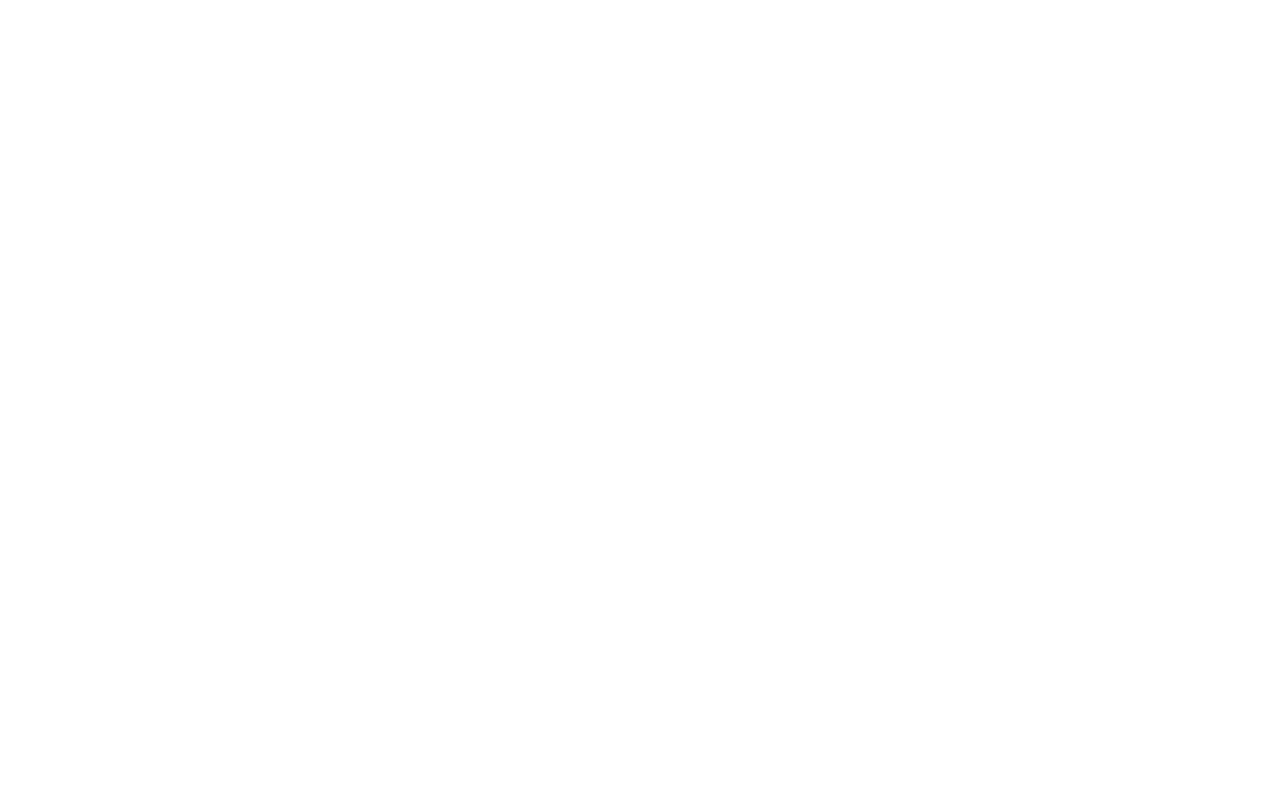
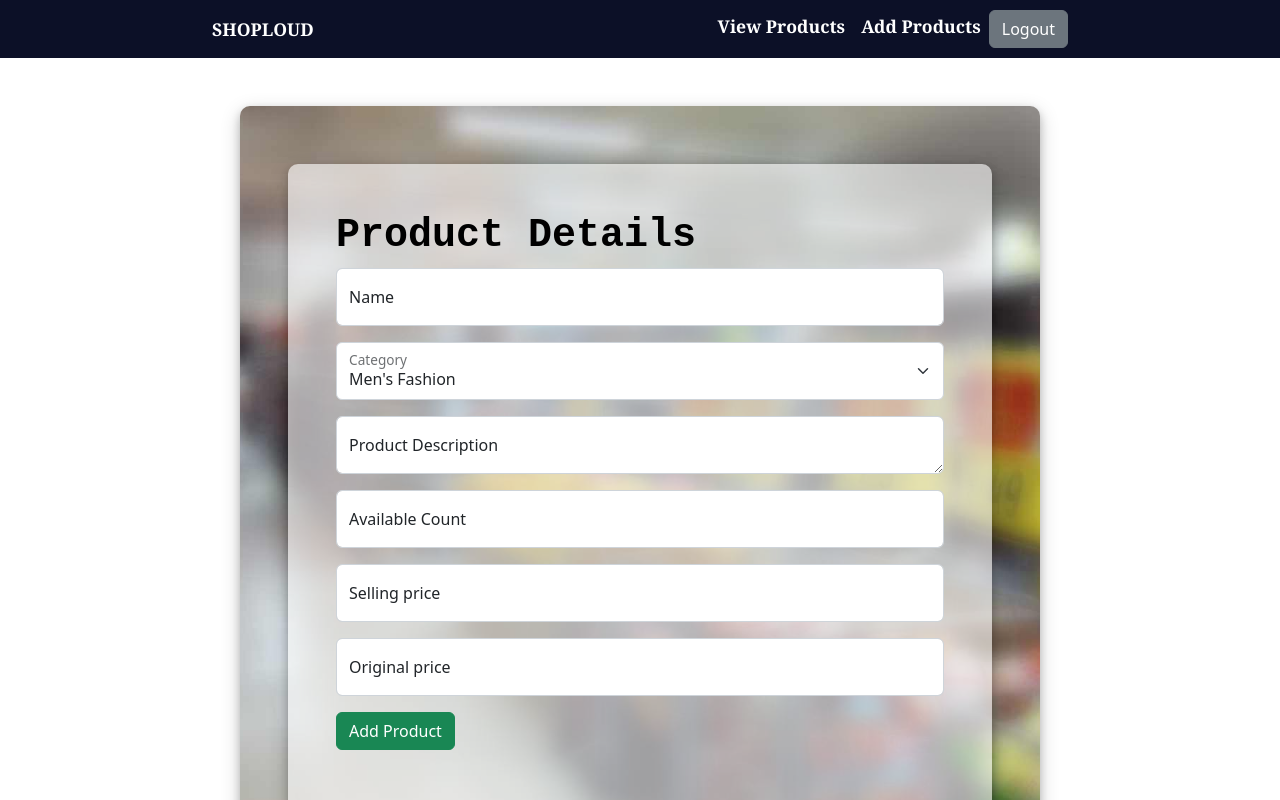
Before and after one commit to skyamit/Shopcloud-gui, a React (Create React App) app: page /admin/add in a window 1280 px wide. Before the commit this address had no page. Shown: the top 800 px of the page. Built offline with nearby package versions, Linux system fonts and the light colour scheme; sample sign-in values are in the browser's storage.

Commit message:
add projects working

```diff
--- a/public/index.html
+++ b/public/index.html
@@ -7,7 +7,7 @@
     <meta name="theme-color" content="#000000" />
     <meta
       name="description"
-      content="Web site created using create-react-app"
+      content="Shoploud one stop for online shopping"
     />
     <link rel="apple-touch-icon" href="%PUBLIC_URL%/logo192.png" />
     <!--
@@ -24,7 +24,7 @@
       work correctly both with client-side routing and a non-root public URL.
       Learn how to configure a non-root public URL by running `npm run build`.
     -->
-    <title>React App</title>
+    <title>Shoploud - Shopping begins here</title>
   </head>
   <body>
     <noscript>You need to enable JavaScript to run this app.</noscript>
--- a/src/components/molecules/header/AdminHeader.js
+++ b/src/components/molecules/header/AdminHeader.js
@@ -7,14 +7,14 @@
 function AdminHeader(props) {
     const[logoutt,setLogout] = useState(false);
     const logout = ()=>{
-        window.sessionStorage.setItem("admin",'null');
+        window.sessionStorage.removeItem("admin");
         setLogout(true);
     };
 
     const navigate = useNavigate();
 
     useEffect(()=>{
-        if(sessionStorage.getItem("admin") === 'null'){
+        if(sessionStorage.getItem("admin") === null){
             navigate("/admin/login",{});
         }
     },[logoutt,navigate]);
@@ -27,7 +27,7 @@
                 </div>
                 <div id="buttons" className="bold">
                     <Link className="header-text  link white text me-2" to="/admin/products" >View Products</Link>
-                    <Link className="header-text  link white text ms-2"  to="/admin/update" >Add Products</Link>
+                    <Link className="header-text  link white text ms-2"  to="/admin/add" >Add Products</Link>
                     <Button className="header-text  link white text ms-2"  onClick={logout} >Logout</Button>
                 </div>
             </div>
--- /dev/null
+++ b/src/container/addproduct/AddProduct.js
@@ -0,0 +1,100 @@
+import React, { useState } from 'react';
+import { Button, Form, FormGroup, Input, Label } from 'reactstrap';
+import '../../style/Basic.scss';
+
+function AddProduct() {
+    const admin = sessionStorage.getItem("admin");
+    const [name,setName] = useState();
+    const [category,setCategory] = useState();
+    const [desc,setDesc] = useState();
+    const [count,setCount] = useState();
+    const [sellingPrice, setSellingPrice] = useState();
+    const [originalPrice, setOriginalPrice] = useState();
+    const fcreatedTime = Date.now();
+
+    const onSubmit = async (e) => {
+        e.preventDefault();
+        add();
+      };
+
+    const add = async ()=>{
+        const product = {
+            "fadminId":JSON.parse(admin).fid,
+            "fname":name,
+            "fcategory":category,
+            "fdescription":desc,
+            "favailableCount":count,
+            "fpercentageOff":0,
+            "foriginalPrice":originalPrice,
+            "fsellingPrice":sellingPrice,
+            "fstatus":0,
+            "fcreatedAt":fcreatedTime,
+            "fupdatedAt":fcreatedTime
+        }
+        console.log(product);
+
+        const response = await fetch("http://localhost:8080/products/add",{
+            method:"POST",
+            headers:{"Content-Type":"application/json"},
+            body:JSON.stringify(product)
+        });
+
+        if(response.status === 201){
+            document.getElementById("message").innerHTML= "Product added successfully!!";
+        }
+        else{
+            document.getElementById("message").innerHTML= "Please try again..";
+        }
+    };
+    return (
+        <div className='form' id='background'>
+            <div className=' form m-5 blur-black  p-5'>
+                <h1 className='text black monospace'><b>Product Details</b></h1>
+
+                <Form  onSubmit={onSubmit}>
+                    <FormGroup floating>
+                        <Input id="name" name="name" placeholder="Name" type="text" onChange={(event)=>{setName(event.target.value)}} required/>
+                        <Label htmlFor="name">Name</Label>
+                    </FormGroup>
+                    <FormGroup floating>
+                        <Input type="select"
+                        name="category"
+                        id="category" onChange = {(event)=>{setCategory(event.target.value)}} >
+                        <option>Men's Fashion</option>
+                        <option>Women' Fashion</option>
+                        <option>Beauty</option>
+                        <option>Tv</option>
+                        <option>Mobile</option>
+                        <option>Toy</option>
+                        <option>Books</option>
+                        <option>Safety</option>
+                        </Input>
+                        <Label htmlFor="category">Category</Label>
+                    </FormGroup>
+                    <FormGroup floating>
+                        <Input id="desc" name="desc" placeholder="Description" type="textarea" rows='5' onChange={(event)=>{setDesc(event.target.value)}} required/>
+                        <Label htmlFor="desc">Product Description</Label>
+                    </FormGroup>
+                    <FormGroup floating>
+                        <Input id="count" name="count" placeholder="Avaiable count" type="number" min='0' max='10000' onChange={(event)=>{setCount(event.target.value)}} required/>
+                        <Label htmlFor="count">Available Count</Label>
+                    </FormGroup>
+                    <FormGroup floating>
+                        <Input id="selling-price" name="selling-price" placeholder="Selling Price" type="number"  min='0' max='100000' onChange={(event)=>{setSellingPrice(event.target.value)}}  required/>
+                        <Label htmlFor="selling-pricec">Selling price</Label>
+                    </FormGroup>
+                    <FormGroup floating>
+                        <Input id="original-price" name="p" placeholder="Original price" type="number" min='0' max='100000' onChange={(event)=>{setOriginalPrice(event.target.value)}}  required/>
+                        <Label htmlFor="original-price">Original price</Label>
+                    </FormGroup>
+                    <FormGroup>
+                        <Button className="btn-success" type="submit">Add Product</Button>
+                    </FormGroup>
+                </Form>
+                <h3 className="text-success white monospace" id="message"> </h3>
+            </div>
+        </div>
+    );
+}
+
+export default AddProduct;
--- /dev/null
+++ b/src/container/viewproduct/ViewProduct.js
@@ -0,0 +1,25 @@
+import React, { useEffect, useState } from 'react';
+import '../../style/Basic.scss';
+
+function ViewProduct() {
+    const admin = sessionStorage.getItem("admin");
+    const[product, setProducts] = useState([]);
+
+    const getProduct = async ()=>{
+        const {data} = await fetch("http://localhost:8080/products/"+JSON.parse(admin).fid);
+        const products = data;
+        setProducts(products);
+        console.log(products);
+    };
+
+    useEffect(()=>{
+        getProduct();
+    },[]);
+
+
+    return ({
+
+    });
+}
+
+export default ViewProduct;
--- a/src/routes/AppRouter.js
+++ b/src/routes/AppRouter.js
@@ -11,6 +11,8 @@
 import SignupUser from '../container/signup/SignupUser';
 import AdminHeader from '../components/molecules/header/AdminHeader';
 import AdminFooter from '../components/molecules/footer/AdminFooter';
+import AddProduct from '../container/addproduct/AddProduct';
+import ViewProduct from '../container/viewproduct/ViewProduct';
 
 function AppRouter(props) {
     return (
@@ -26,11 +28,11 @@
 
                 <Route path="/admin/home" element={<AdminHeader />} exact />
                 <Route path="/admin/products" element={<AdminHeader />} exact />
-                <Route path="/admin/update" element={<AdminHeader />} exact />
+                <Route path="/admin/add" element={<AdminHeader />} exact />
             </Routes>
 
             <div className='d-flex justify-content-center p-20 m-20'>
-                <div className='col-12 col-lg-6 col-md-12' >
+                <div className='col-12 col-lg-8 col-md-12' >
                     <h1 className='text-center'>{props.heading}</h1>
                     <div>
                         <Routes>
@@ -43,8 +45,8 @@
                             <Route path="/admin/Login" element={<Login  />} exact />
 
                             <Route path="/admin/Home" element={<Home />} exact />
-                            <Route path="/admin/products" element={<Home />} exact />
-                            <Route path="/admin/update" element={<Home />} exact />
+                            <Route path="/admin/products" element={<ViewProduct />} exact />
+                            <Route path="/admin/add" element={<AddProduct />} exact />
                         </Routes>
                     </div>
                 </div>
@@ -60,7 +62,7 @@
 
                 <Route path="/admin/home" element={<AdminFooter />} exact />
                 <Route path="/admin/products" element={<AdminFooter />} exact />
-                <Route path="/admin/update" element={<AdminFooter />} exact />
+                <Route path="/admin/add" element={<AdminFooter />} exact />
             </Routes>
         </div>
     );
--- a/src/style/Basic.scss
+++ b/src/style/Basic.scss
@@ -41,3 +41,16 @@
 .header-color{
     background-color: #0c1027;
 }
+
+#background{
+    background-image: url('../../public/images/blurAddProduct.jpg');
+    background-position: center;
+    background-repeat: no-repeat;
+    background-size: cover;
+    padding:10px 0px;
+}
+
+.blur-black{
+    background-color: rgba(255, 255, 255, 0.6);
+    height:fit-content
+}
```
Also changed, not shown: public/images/blurAddProduct.jpg (added), 1 other file (tests, documents, lock files or other folders).
